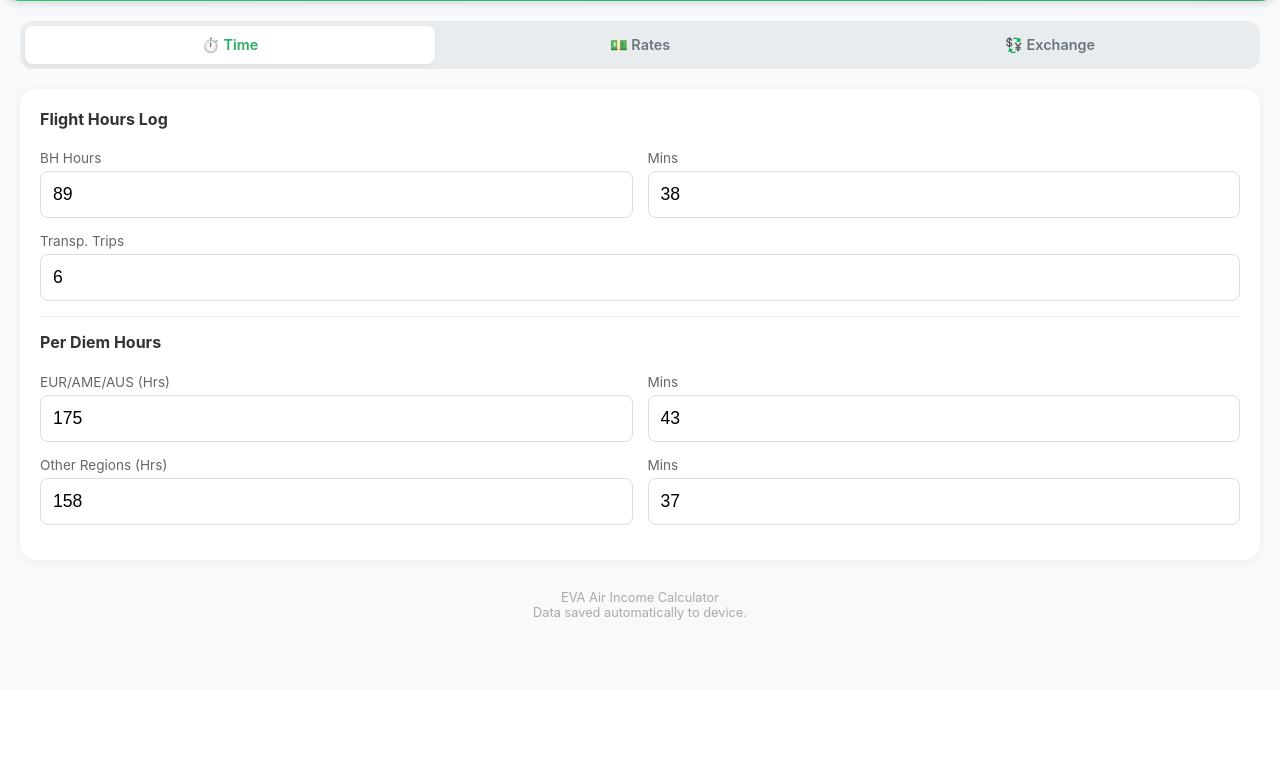
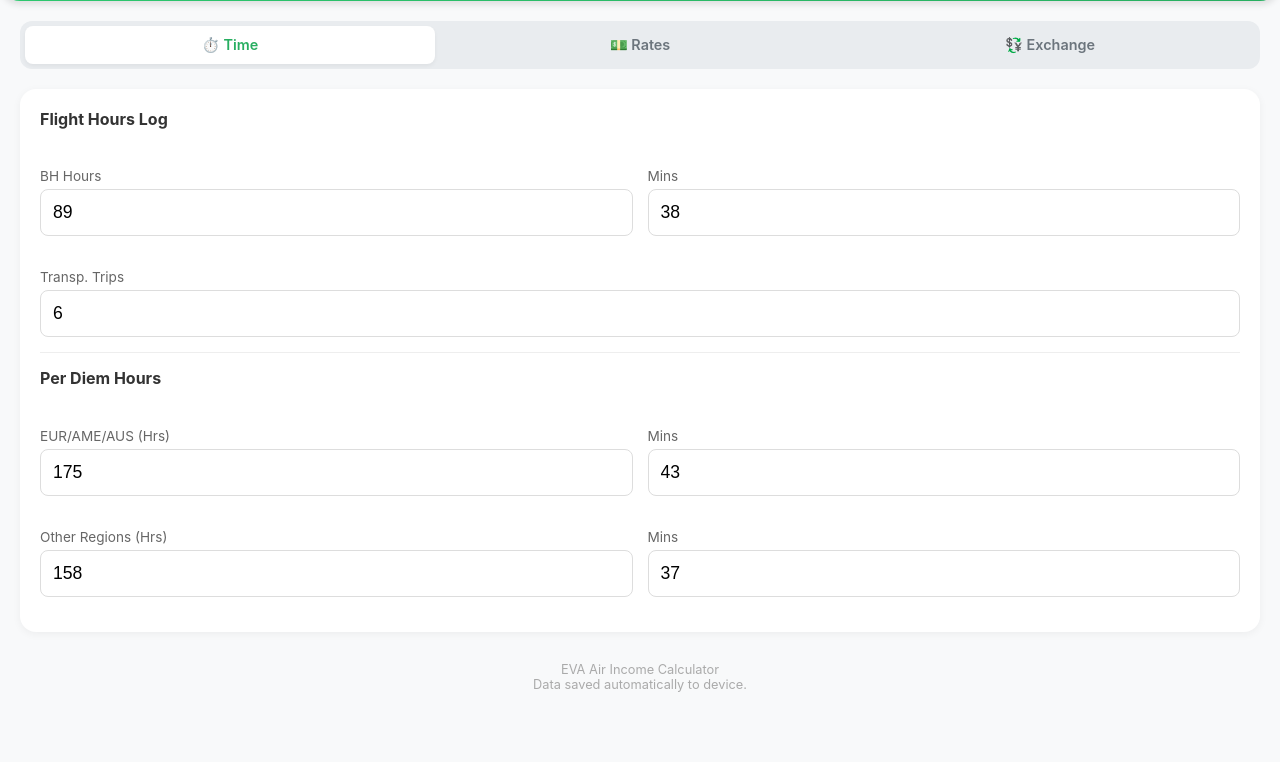
Before and after one commit to Zashr01/Salary-V2, a Flask app: page / in a window 1280 px wide. Shown: the part 285-1047 px from the top of the page. Before the commit the page ends 905 px from the top, so only its background shows below. Run offline with Flask 3, Linux system fonts and the light colour scheme.

Commit message:
Update index.html

```diff
--- a/templates/index.html
+++ b/templates/index.html
@@ -146,6 +146,11 @@
             font-size: 0.85rem;
             color: #666;
             margin-bottom: 5px;
+            min-height: 2.5em;
+            /* Ensure 2 lines height for alignment */
+            display: flex;
+            align-items: flex-end;
+            /* Bottom align text */
         }
 
         input[type="number"],
```
